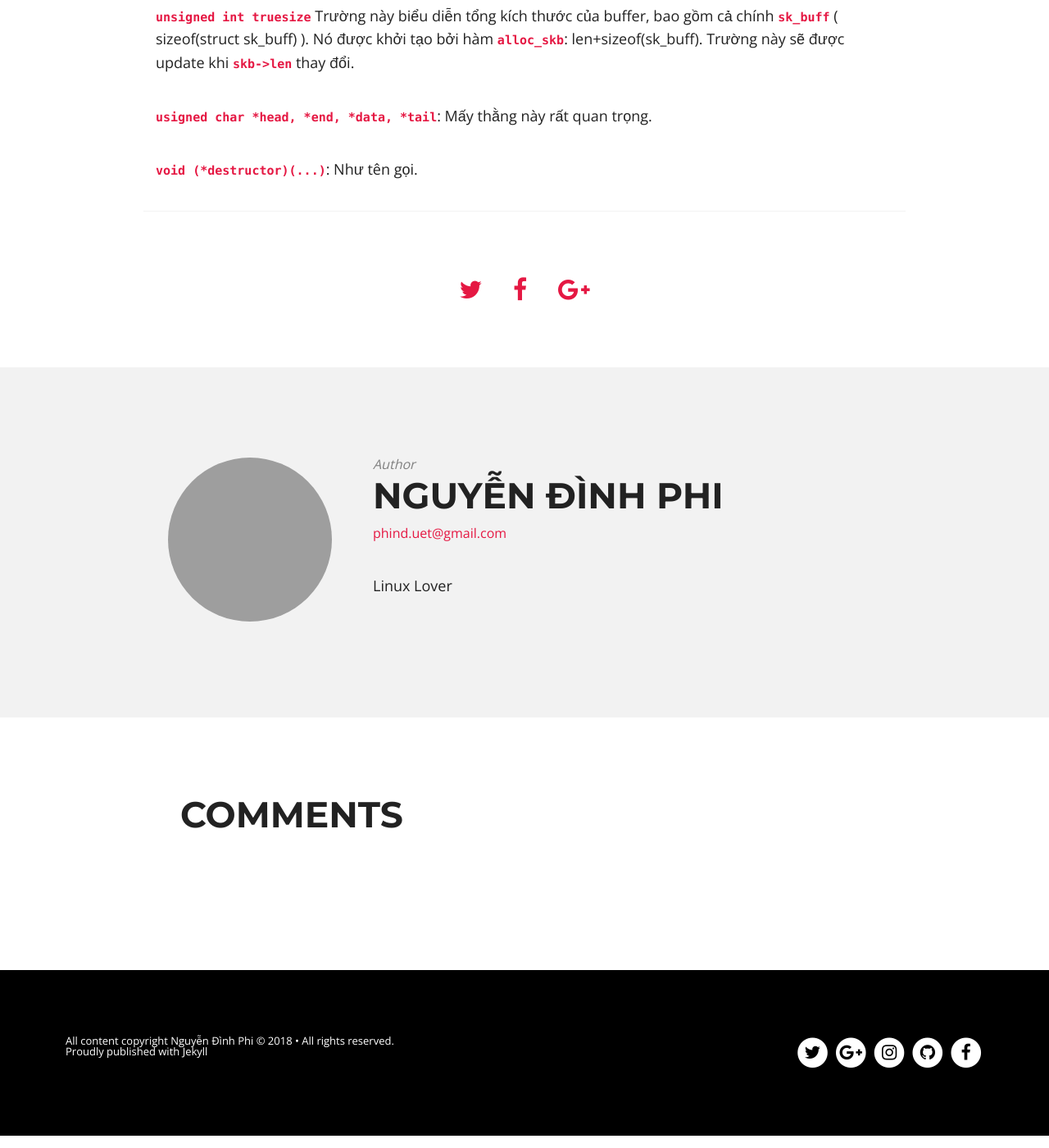
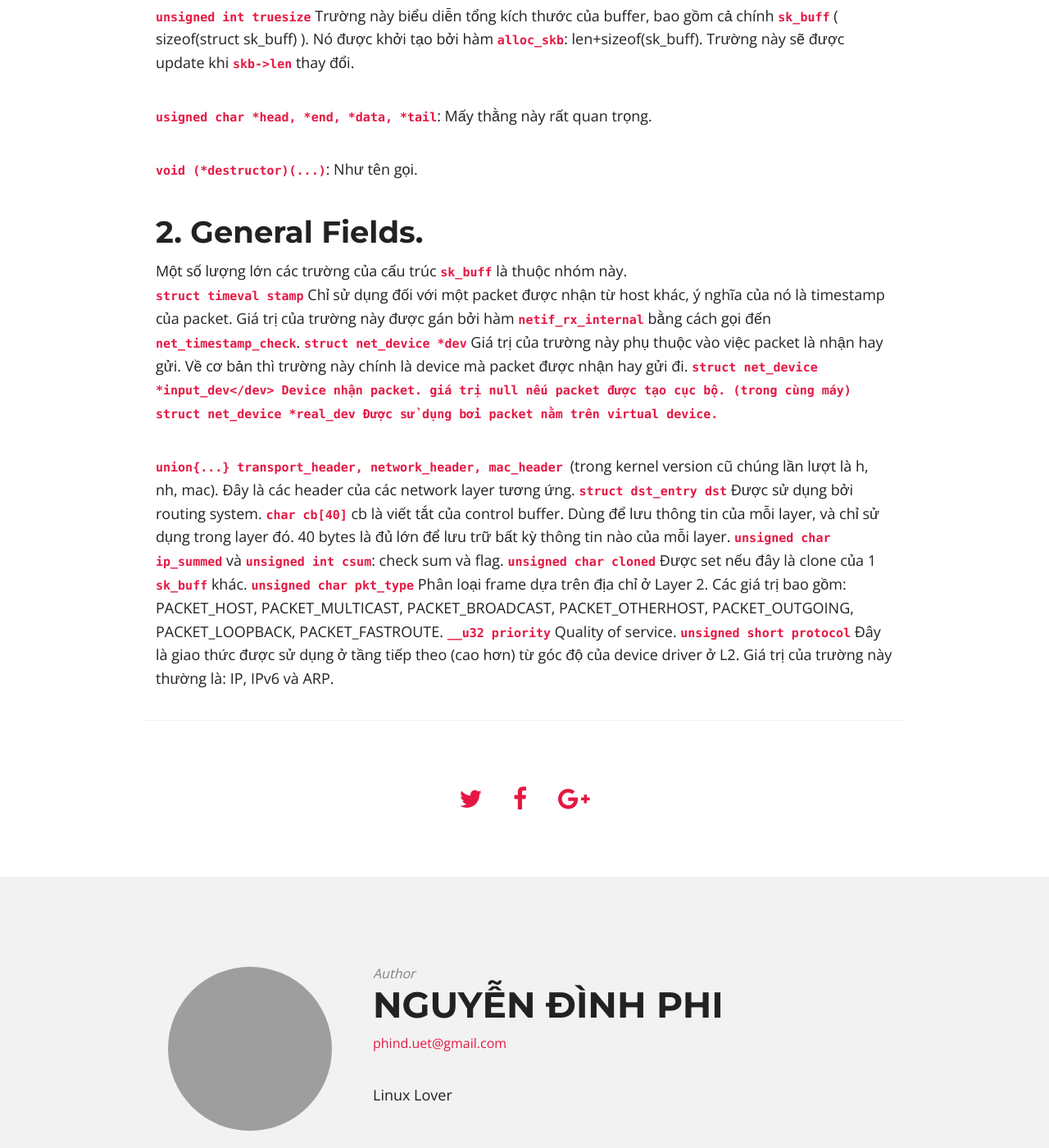
Before and after one commit to ita93/ita93.github.io, a Jekyll site: the page built from _posts/2018-11-11-Struct sk_buff.md, in a window 1280 px wide and 1400 px high, scrolled down 2571 px. Shown: the whole window at 82% size. Built offline with Jekyll 4.4.1, drawn with Linux system fonts in a browser that asks for light colours; nearby versions of some CDN libraries; comment, search, counter and statistics services are not loaded.

Commit message:
General fields

```diff
--- a/_posts/2018-11-11-Struct sk_buff.md
+++ b/_posts/2018-11-11-Struct sk_buff.md
@@ -53,3 +53,19 @@ Ngoài ra trong loại Layout fields này còn có một số field đáng chú
 <code>usigned char *head, *end, *data, *tail</code>: Mấy thằng này rất quan trọng. <br/>
 
 <code>void (*destructor)(...)</code>: Như tên gọi. <br/>
+
+## 2.  General Fields.
+Một số lượng lớn các trường của cấu trúc <code>sk_buff</code> là thuộc nhóm này.<br/>
+<code>struct timeval stamp</code> Chỉ sử dụng đối với một packet được nhận từ host khác, ý nghĩa của nó là timestamp của packet. Giá trị của trường này được gán bởi hàm <code>netif_rx_internal</code> bằng cách gọi đến <code>net_timestamp_check</code>.
+<code>struct net_device *dev</code> Giá trị của trường này phụ thuộc vào việc packet là nhận hay gửi. Về cơ bản thì trường này chính là device mà packet được nhận hay gửi đi.
+<code>struct net_device *input_dev</dev> Device nhận packet. giá trị null nếu packet được tạo cục bộ. (trong cùng máy)
+<code>struct net_device *real_dev</code> Được sử dụng bởi packet nằm trên virtual device.
+
+<code> union{...} transport_header, network_header, mac_header </code> (trong kernel version cũ chúng lần lượt là h, nh, mac). Đây là các header của các network layer tương ứng.
+<code> struct dst_entry dst</code> Được sử dụng bởi routing system.
+<code>char cb[40]</code> cb là viết tắt của control buffer. Dùng để lưu thông tin của mỗi layer, và chỉ sử dụng trong layer đó. 40 bytes là đủ lớn để lưu trữ bất kỳ thông tin nào của mỗi layer.
+<code>unsigned char ip_summed</code> và <code>unsigned int csum</code>: check sum và flag.
+<code>unsigned char cloned</code> Được set nếu đây là clone của 1 <code>sk_buff</code> khác.
+<code>unsigned char pkt_type</code> Phân loại frame dựa trên địa chỉ ở Layer 2. Các giá trị bao gồm: PACKET_HOST, PACKET_MULTICAST, PACKET_BROADCAST, PACKET_OTHERHOST, PACKET_OUTGOING, PACKET_LOOPBACK, PACKET_FASTROUTE.
+<code>__u32 priority</code> Quality of service.
+<code>unsigned short protocol</code> Đây là giao thức được sử dụng ở tầng tiếp theo (cao hơn) từ góc độ của device driver ở L2. Giá trị của trường này thường là: IP, IPv6 và ARP.
```
